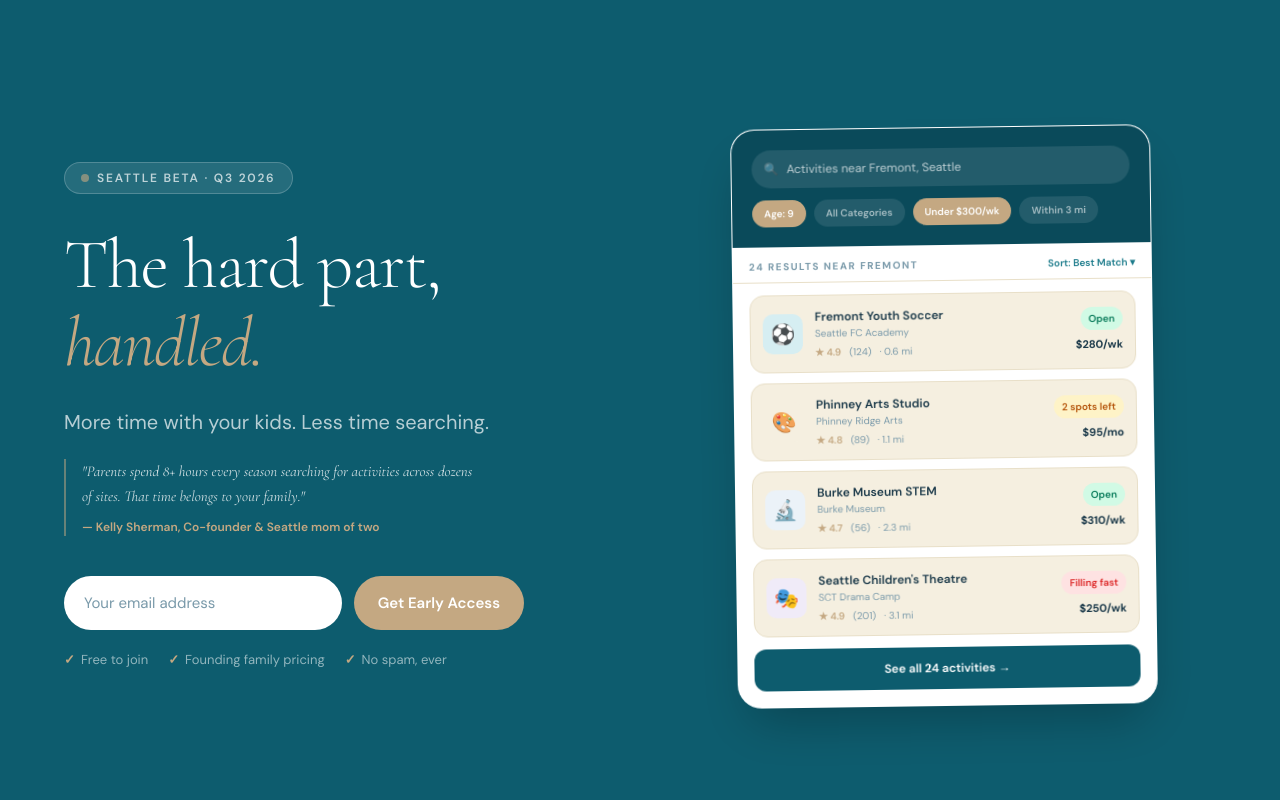
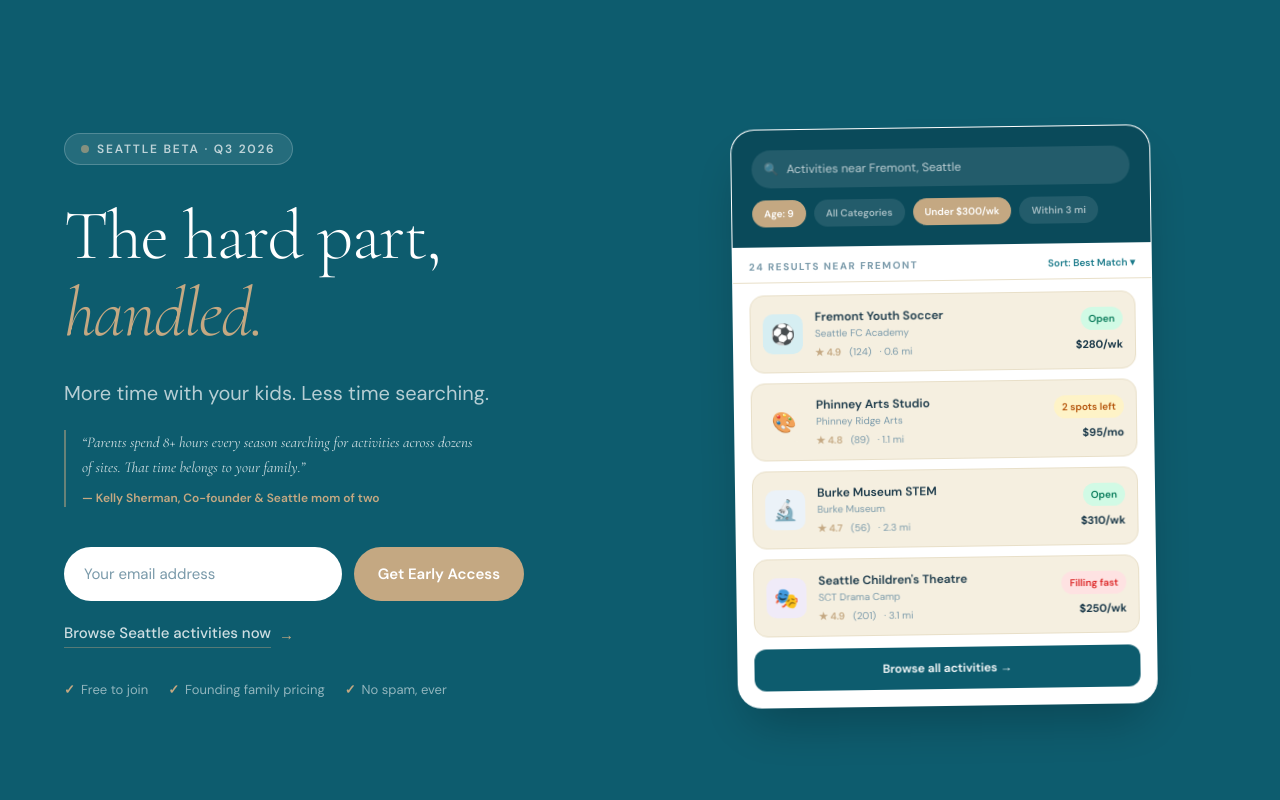
Before and after one commit to thelittlesound/littlesound-landing, a Next.js app: page / in a window 1280 px wide. Shown: the top 800 px of the page. Built offline with nearby package versions, Linux system fonts and the light colour scheme.

Commit message:
Link homepage to Discover

```diff
--- a/app/components/Hero.tsx
+++ b/app/components/Hero.tsx
@@ -102,16 +102,16 @@ export default function Hero() {
           {/* Emotional stat hook */}
           <div className="border-l-2 border-[#C4A882]/50 pl-4 mb-10 max-w-[420px]">
             <p className="text-white/80 text-[15px] leading-relaxed font-['Cormorant_Garamond'] italic">
-              "Parents spend 8+ hours every season searching for activities across dozens of sites. That time belongs to your family."
+              &ldquo;Parents spend 8+ hours every season searching for activities across dozens of sites. That time belongs to your family.&rdquo;
             </p>
-            <p className="text-[#C4A882] text-[12px] mt-2 font-semibold">— Kelly Sherman, Co-founder & Seattle mom of two</p>
+            <p className="text-[#C4A882] text-[12px] mt-2 font-semibold">&mdash; Kelly Sherman, Co-founder &amp; Seattle mom of two</p>
           </div>
 
           {/* Form */}
           {status === 'success' ? (
             <div className="bg-white/10 border border-white/20 rounded-2xl px-6 py-5 max-w-[460px]">
-              <p className="text-white font-semibold mb-1">You're on the list! 🎉</p>
-              <p className="text-white/60 text-sm">We'll be in touch before the Seattle beta opens.</p>
+              <p className="text-white font-semibold mb-1">You&apos;re on the list! 🎉</p>
+              <p className="text-white/60 text-sm">We&apos;ll be in touch before the Seattle beta opens.</p>
             </div>
           ) : (
             <form onSubmit={handleSubmit} className="flex gap-3 max-w-[460px] mb-5">
@@ -134,8 +134,21 @@ export default function Hero() {
           )}
 
           {status === 'error' && (
-            <p className="text-red-300 text-sm mb-4">Something went wrong — please try again.</p>
+            <p className="text-red-300 text-sm mb-4">Something went wrong &mdash; please try again.</p>
           )}
+
+          {/* Browse Discover */}
+          <div className="mb-8">
+            <a
+              href="/discover"
+              className="group inline-flex items-center gap-2 text-white/80 hover:text-white text-[15px] font-medium transition-colors"
+            >
+              <span className="border-b border-[#C4A882]/40 group-hover:border-[#C4A882] pb-0.5 transition-colors">
+                Browse Seattle activities now
+              </span>
+              <span className="text-[#C4A882] transition-transform group-hover:translate-x-1">&rarr;</span>
+            </a>
+          </div>
 
           {/* Trust pills */}
           <div className="flex flex-wrap gap-5">
@@ -148,7 +161,7 @@ export default function Hero() {
           </div>
         </div>
 
-        {/* Right — Skyscanner-style search results mockup */}
+        {/* Right — search results mockup */}
         <div className="hidden lg:flex justify-center items-center">
           <div className="w-[420px] bg-white rounded-[24px] shadow-2xl overflow-hidden border border-white/10 animate-[float_7s_ease-in-out_infinite]">
 
@@ -168,11 +181,11 @@ export default function Hero() {
                 ].map((f) => (
                   <span
                     key={f.label}
-                    className={`whitespace-nowrap text-[10px] font-semibold px-3 py-1.5 rounded-full flex-shrink-0 ${
+                    className={
                       f.active
-                        ? 'bg-[#C4A882] text-white'
-                        : 'bg-white/10 text-white/60'
-                    }`}
+                        ? 'whitespace-nowrap text-[10px] font-semibold px-3 py-1.5 rounded-full flex-shrink-0 bg-[#C4A882] text-white'
+                        : 'whitespace-nowrap text-[10px] font-semibold px-3 py-1.5 rounded-full flex-shrink-0 bg-white/10 text-white/60'
+                    }
                   >
                     {f.label}
                   </span>
@@ -197,7 +210,6 @@ export default function Hero() {
                   key={item.name}
                   className="flex items-center gap-3 bg-[#F5EFE0] border border-[#E8DFC8] rounded-[14px] px-3 py-3 cursor-pointer hover:border-[#1A7A8A]/30 transition-colors"
                 >
-                  {/* Icon */}
                   <div
                     className="w-10 h-10 rounded-[10px] flex items-center justify-center text-lg flex-shrink-0"
                     style={{ background: item.bg }}
@@ -205,7 +217,6 @@ export default function Hero() {
                     {item.icon}
                   </div>
 
-                  {/* Info */}
                   <div className="flex-1 min-w-0">
                     <p className="text-[12px] font-semibold text-[#1C3A4A] truncate">{item.name}</p>
                     <p className="text-[10px] text-[#7A9AAA] truncate">{item.provider}</p>
@@ -216,7 +227,6 @@ export default function Hero() {
                     </div>
                   </div>
 
-                  {/* Right col */}
                   <div className="flex flex-col items-end gap-1.5 flex-shrink-0">
                     <span className={`text-[10px] font-semibold px-2 py-1 rounded-full whitespace-nowrap ${item.tagColor}`}>
                       {item.tag}
@@ -231,9 +241,12 @@ export default function Hero() {
 
             {/* Bottom CTA */}
             <div className="px-4 pb-4">
-              <div className="bg-[#0D5C6E] rounded-[12px] px-4 py-3 text-center">
-                <p className="text-white text-[12px] font-semibold">See all 24 activities →</p>
-              </div>
+              <a
+                href="/discover"
+                className="block bg-[#0D5C6E] hover:bg-[#1A7A8A] rounded-[12px] px-4 py-3 text-center transition-colors"
+              >
+                <p className="text-white text-[12px] font-semibold">Browse all activities &rarr;</p>
+              </a>
             </div>
 
           </div>
```
